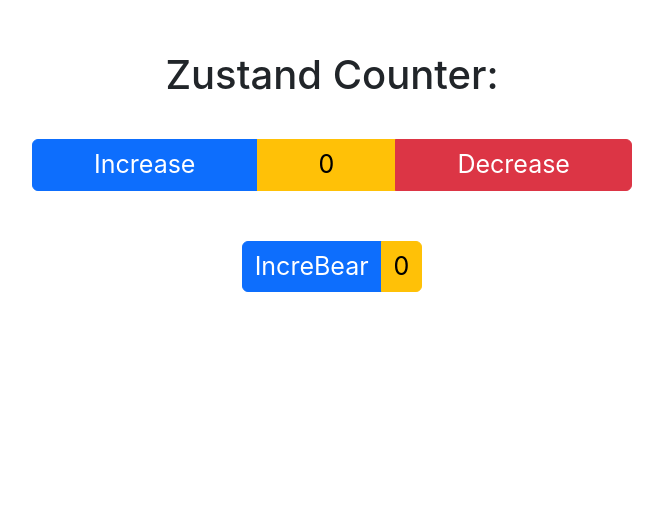
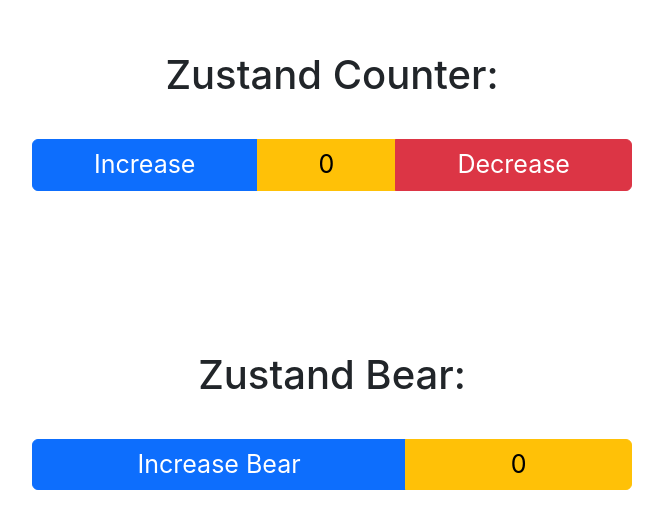
Before and after one commit to mvn-thongdoan-dn/Zustand, a React (Create React App) app: page / in a window 1280 px wide. Shown: the part 109-638 px from the top of the page, without its empty margins (308-971 px from the left). Built offline with nearby package versions, Linux system fonts and the light colour scheme.

Commit message:
create two store

```diff
--- a/src/components/Counter/index.jsx
+++ b/src/components/Counter/index.jsx
@@ -1,21 +1,22 @@
 import React from 'react';
 import shallow from 'zustand/shallow';
-import { bearStore, useStore } from '../../store/store';
+import bearStore from '../../store/bearStore';
+import countStore from '../../store/countStore';
 
 const Counter = () => {
-  const { count, incre, decre } = useStore((state) => ({
+  const { count, incre, decre } = countStore((state) => ({
     count: state.count,
     incre: state.incre,
     decre: state.decre
   }), shallow);
 
-  const { bear, increBear, getState } = bearStore((state) => ({
+  const { bear, increBear } = bearStore((state) => ({
     bear: state.bear,
     increBear: state.increBear,
-    getState: state.getState
   }))
 
   return (
+    <>
     <div className='counter'>
       <h1 className='counter-title'>Zustand Counter:</h1>
       <div className="btn-group">
@@ -23,11 +24,15 @@
         <button className='btn btn-warning'>{count}</button>
         <button onClick={() => decre("decre")} className='btn btn-danger'>Decrease</button>
       </div>
-      <div className="btn-group" style={{display: "block", margin: "50px auto"}}>
-        <button onClick={() => getState()} className='btn btn-primary'>IncreBear</button>
+    </div>
+    <div className='counter'>
+      <h1 className='counter-title'>Zustand Bear:</h1>
+      <div className="btn-group">
+        <button onClick={() => increBear("incre")} className='btn btn-primary'>Increase Bear</button>
         <button className='btn btn-warning'>{bear}</button>
       </div>
     </div>
+    </>
   )
 }
 
--- /dev/null
+++ b/src/store/bearStore.js
@@ -0,0 +1,19 @@
+import create from "zustand";
+import { devtools } from 'zustand/middleware';
+
+let bearStore = (set) => ({
+  bear: 0,
+
+  increBear: (actionType) => set((state) => {
+    return {
+      bear: state.bear + 1
+    }
+  },
+  false,
+  `bear/${actionType}`
+  )
+});
+
+bearStore = devtools(bearStore);
+
+export default create(bearStore);
--- /dev/null
+++ b/src/store/countStore.js
@@ -0,0 +1,28 @@
+import create from "zustand";
+import { devtools } from 'zustand/middleware';
+
+let countStore = (set) => ({
+  count: 0,
+
+  incre: (actionType) => set((state) => {
+    return {
+      count: state.count + 1
+    }
+  },
+  false,
+  `count/${actionType}`
+  ),
+
+  decre: (actionType) => set((state) => {
+    return {
+      count: state.count - 1
+    }
+  },
+  false,
+  `count/${actionType}`
+  )
+});
+
+countStore = devtools(countStore);
+
+export default create(countStore);
--- a/src/store/store.js
+++ /dev/null
@@ -1,41 +0,0 @@
-import create from "zustand";
-import { devtools } from 'zustand/middleware'
-
-export const bearStore = create(devtools((set, get) => ({
-  bear: 0,
-  getState: () => {
-    const dataState = get().useStore.count;
-    console.log("dataState", dataState)
-  },
-
-  increBear: (actionType) => set((state) => {
-    return {
-      bear: state.bear + 1
-    }
-  },
-  false,
-  `bear/${actionType}`
-  )
-})));
-
-export const useStore = create(devtools((set) => ({
-  count: 0,
-
-  incre: (actionType) => set((state) => {
-    return {
-      count: state.count + 1
-    }
-  },
-  false,
-  `count/${actionType}`
-  ),
-
-  decre: (actionType) => set((state) => {
-    return {
-      count: state.count - 1
-    }
-  },
-  false,
-  `count/${actionType}`
-  )
-})));
```
